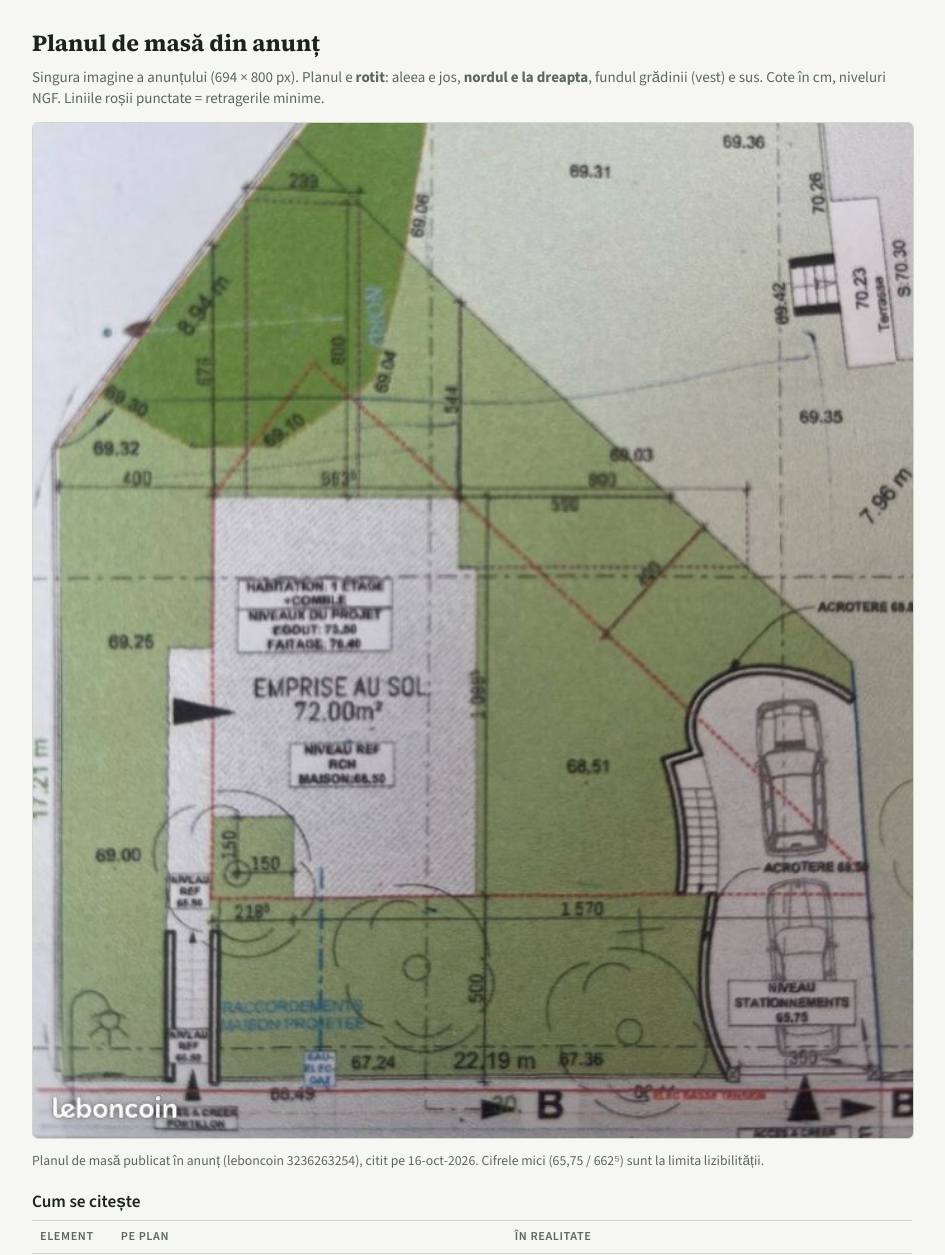
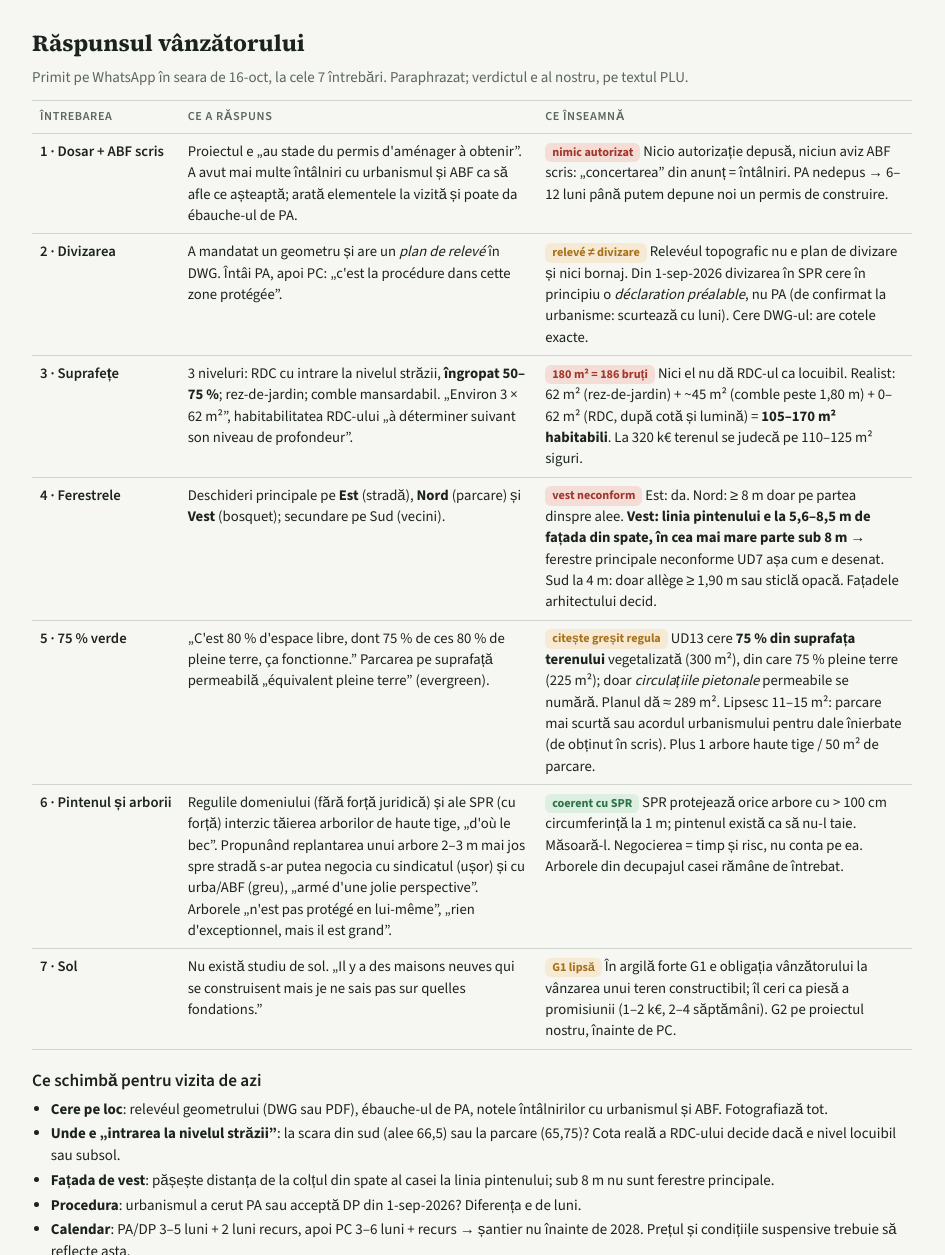
Before and after one commit to vladzloteanu/immo-research, a plain HTML site: page options/le-pecq-grandchamp-cottages-10/dossier-visite.html in a window 1280 px wide. Shown: the part 1545-2800 px from the top of the page, without its empty margins (168-1113 px from the left). Drawn offline with nearby package versions, Linux system fonts and the light colour scheme.

Commit message:
le-pecq-grandchamp-cottages-10: răspunsul vânzătorului analizat în dosar (secțiune nouă, HTML + PDF) și REPORT §1.8; blocurile private din REQUEST nu mai ajung în copia publică
Co-Authored-By: Claude Fable 5.1 <noreply@anthropic.com>

```diff
--- a/options/le-pecq-grandchamp-cottages-10/dossier-visite.html
+++ b/options/le-pecq-grandchamp-cottages-10/dossier-visite.html
@@ -129,12 +129,13 @@ footer{color:var(--muted);font-size:.84rem;border-top:1px solid var(--line);padd
     <span class="chip">PLU zona UDb</span>
     <span class="chip">SPR secteur AP2d · aviz conform ABF</span>
     <span class="chip bad">argilă: expunere forte</span>
+    <span class="chip bad">răspuns 16-oct: PA nedepus · fără studiu de sol</span>
     <span class="chip">vânzător particular „VivienD”</span>
   </div>
 </header>
 
 <nav class="noprint" aria-label="Secțiuni">
-  <a href="#rezumat">Rezumat</a><a href="#plan">Plan</a><a href="#harta">Hartă</a><a href="#plu">PLU</a><a href="#vizita">Vizită</a><a href="#intrebari">Întrebări</a><a href="#pret">Preț</a><a href="#rezerve">Rezerve</a>
+  <a href="#rezumat">Rezumat</a><a href="#raspuns">Răspuns</a><a href="#plan">Plan</a><a href="#harta">Hartă</a><a href="#plu">PLU</a><a href="#vizita">Vizită</a><a href="#intrebari">Întrebări</a><a href="#pret">Preț</a><a href="#rezerve">Rezerve</a>
 </nav>
 
 <main>
@@ -198,6 +199,30 @@ footer{color:var(--muted);font-size:.84rem;border-top:1px solid var(--line);padd
       <p>AK 484 (241 m², 10,3 m front) rămâne la vânzător, lipită de sud. Cu ea lotul ar avea ~645 m², 129 m² emprise, și limita de sud ar dispărea → ferestre pe sud. De întrebat de ce nu e inclusă (probabil parcările vilei).</p>
     </div>
   </div>
+</section>
+
+<section id="raspuns" class="page">
+  <h2>Răspunsul vânzătorului</h2>
+  <p class="lede">Primit pe WhatsApp în seara de 16-oct, la cele 7 întrebări. Paraphrazat; verdictul e al nostru, pe textul PLU.</p>
+  <div class="tbl"><table>
+    <tr><th>Întrebarea</th><th>Ce a răspuns</th><th>Ce înseamnă</th></tr>
+    <tr><td class="k">1 · Dosar + ABF scris</td><td>Proiectul e „au stade du permis d'aménager à obtenir”. A avut mai multe întâlniri cu urbanismul și ABF ca să afle ce așteaptă; arată elementele la vizită și poate da ébauche-ul de PA.</td><td><span class="v bad">nimic autorizat</span> Nicio autorizație depusă, niciun aviz ABF scris: „concertarea” din anunț = întâlniri. PA nedepus → 6–12 luni până putem depune noi un permis de construire.</td></tr>
+    <tr><td class="k">2 · Divizarea</td><td>A mandatat un geometru și are un <em>plan de relevé</em> în DWG. Întâi PA, apoi PC: „c'est la procédure dans cette zone protégée”.</td><td><span class="v warn">relevé ≠ divizare</span> Relevéul topografic nu e plan de divizare și nici bornaj. Din 1-sep-2026 divizarea în SPR cere în principiu o <em>déclaration préalable</em>, nu PA (de confirmat la urbanisme: scurtează cu luni). Cere DWG-ul: are cotele exacte.</td></tr>
+    <tr><td class="k">3 · Suprafețe</td><td>3 niveluri: RDC cu intrare la nivelul străzii, <strong>îngropat 50–75 %</strong>; rez-de-jardin; comble mansardabil. „Environ 3 × 62 m²”, habitabilitatea RDC-ului „à déterminer suivant son niveau de profondeur”.</td><td><span class="v bad">180 m² = 186 bruți</span> Nici el nu dă RDC-ul ca locuibil. Realist: 62 m² (rez-de-jardin) + ~45 m² (comble peste 1,80 m) + 0–62 m² (RDC, după cotă și lumină) = <strong>105–170 m² habitabili</strong>. La 320 k€ terenul se judecă pe 110–125 m² siguri.</td></tr>
+    <tr><td class="k">4 · Ferestrele</td><td>Deschideri principale pe <strong>Est</strong> (stradă), <strong>Nord</strong> (parcare) și <strong>Vest</strong> (bosquet); secundare pe Sud (vecini).</td><td><span class="v bad">vest neconform</span> Est: da. Nord: ≥ 8 m doar pe partea dinspre alee. <strong>Vest: linia pintenului e la 5,6–8,5 m de fațada din spate, în cea mai mare parte sub 8 m</strong> → ferestre principale neconforme UD7 așa cum e desenat. Sud la 4 m: doar allège ≥ 1,90 m sau sticlă opacă. Fațadele arhitectului decid.</td></tr>
+    <tr><td class="k">5 · 75 % verde</td><td>„C'est 80 % d'espace libre, dont 75 % de ces 80 % de pleine terre, ça fonctionne.” Parcarea pe suprafață permeabilă „équivalent pleine terre” (evergreen).</td><td><span class="v warn">citește greșit regula</span> UD13 cere <strong>75 % din suprafața terenului</strong> vegetalizată (300 m²), din care 75 % pleine terre (225 m²); doar <em>circulațiile pietonale</em> permeabile se numără. Planul dă ≈ 289 m². Lipsesc 11–15 m²: parcare mai scurtă sau acordul urbanismului pentru dale înierbate (de obținut în scris). Plus 1 arbore haute tige / 50 m² de parcare.</td></tr>
+    <tr><td class="k">6 · Pintenul și arborii</td><td>Regulile domeniului (fără forță juridică) și ale SPR (cu forță) interzic tăierea arborilor de haute tige, „d'où le bec”. Propunând replantarea unui arbore 2–3 m mai jos spre stradă s-ar putea negocia cu sindicatul (ușor) și cu urba/ABF (greu), „armé d'une jolie perspective”. Arborele „n'est pas protégé en lui-même”, „rien d'exceptionnel, mais il est grand”.</td><td><span class="v ok">coerent cu SPR</span> SPR protejează orice arbore cu > 100 cm circumferință la 1 m; pintenul există ca să nu-l taie. Măsoară-l. Negocierea = timp și risc, nu conta pe ea. Arborele din decupajul casei rămâne de întrebat.</td></tr>
+    <tr><td class="k">7 · Sol</td><td>Nu există studiu de sol. „Il y a des maisons neuves qui se construisent mais je ne sais pas sur quelles fondations.”</td><td><span class="v warn">G1 lipsă</span> În argilă forte G1 e obligația vânzătorului la vânzarea unui teren constructibil; îl ceri ca piesă a promisiunii (1–2 k€, 2–4 săptămâni). G2 pe proiectul nostru, înainte de PC.</td></tr>
+  </table></div>
+  <h3>Ce schimbă pentru vizita de azi</h3>
+  <ul>
+    <li><strong>Cere pe loc</strong>: relevéul geometrului (DWG sau PDF), ébauche-ul de PA, notele întâlnirilor cu urbanismul și ABF. Fotografiază tot.</li>
+    <li><strong>Unde e „intrarea la nivelul străzii”</strong>: la scara din sud (alee 66,5) sau la parcare (65,75)? Cota reală a RDC-ului decide dacă e nivel locuibil sau subsol.</li>
+    <li><strong>Fațada de vest</strong>: pășește distanța de la colțul din spate al casei la linia pintenului; sub 8 m nu sunt ferestre principale.</li>
+    <li><strong>Procedura</strong>: urbanismul a cerut PA sau acceptă DP din 1-sep-2026? Diferența e de luni.</li>
+    <li><strong>Calendar</strong>: PA/DP 3–5 luni + 2 luni recurs, apoi PC 3–6 luni + recurs → șantier nu înainte de 2028. Prețul și condițiile suspensive trebuie să reflecte asta.</li>
+    <li><strong>Neacoperite de răspuns</strong>: avizul ABF scris (nu există), suprafața habitabilă pe nivel (doar bruți), planul de divizare (doar relevé), AK 484, rețelele EU/EP, ASA.</li>
+  </ul>
 </section>
 
 <section id="plan" class="page">
```
Also changed, not shown: 4 other files.
